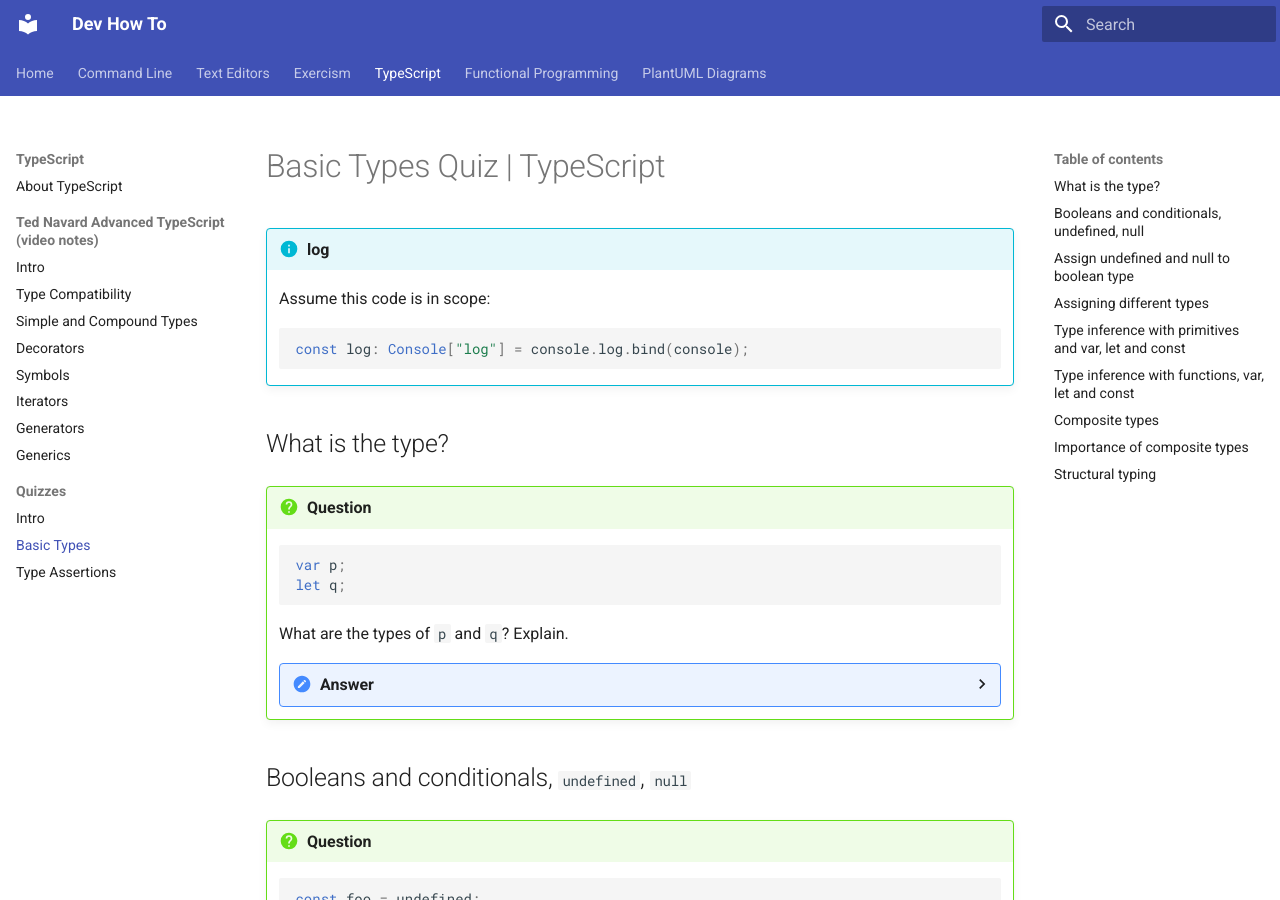
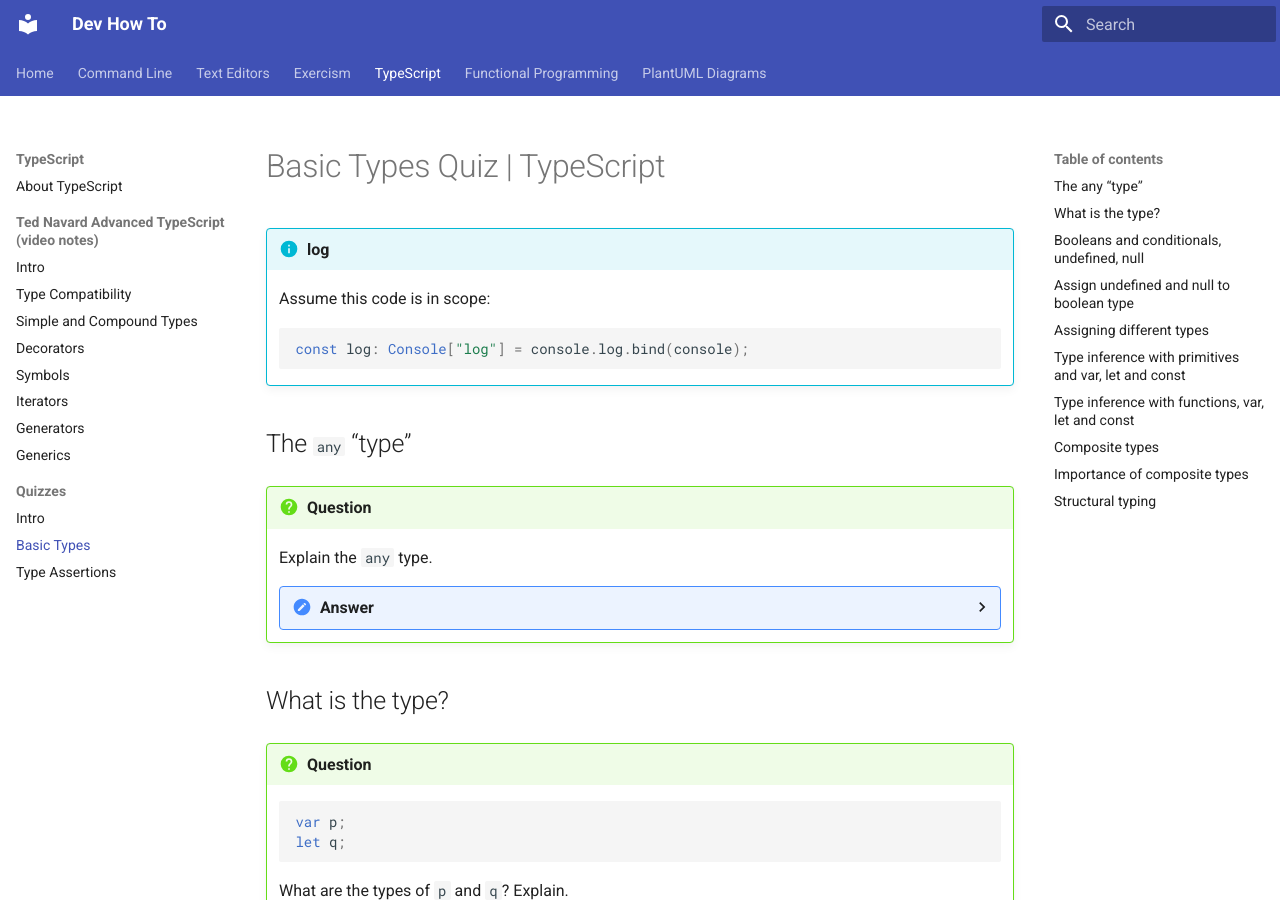
Before and after one commit to FernandoBasso/devhowto, an MkDocs documentation site: the page built from docs/typescript/quizzes/basic-types.md, in a window 1280 px wide and 900 px high. Built offline with MkDocs 1.6.1 and Material for MkDocs 9.7.7, drawn with Linux system fonts in a browser that asks for light colours; some of the changed lines change nothing that is shown.

Commit message:
typescript: Intro question about any

````diff
--- a/docs/typescript/quizzes/basic-types.md
+++ b/docs/typescript/quizzes/basic-types.md
@@ -7,6 +7,17 @@
     ```ts
     const log: Console["log"] = console.log.bind(console);
     ```
+
+## The `any` “type”
+
+!!! question
+
+    Explain the `any` type.
+
+    ??? "Answer"
+
+        The `any` type is a top type. All other types are part of it. But the catch is that when used, (explicitly or implicitly when we don't provide a type and TypeScript can't infer one), it essentially *untypes* the thing it is being used on. So, yeah, we call it a type, but it is so generic that in practice it is like not typing and not allowing type inference to work either.
+
 
 ## What is the type?
 
````
